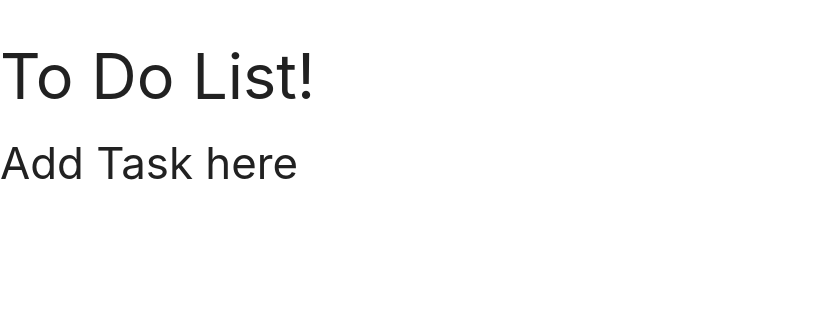
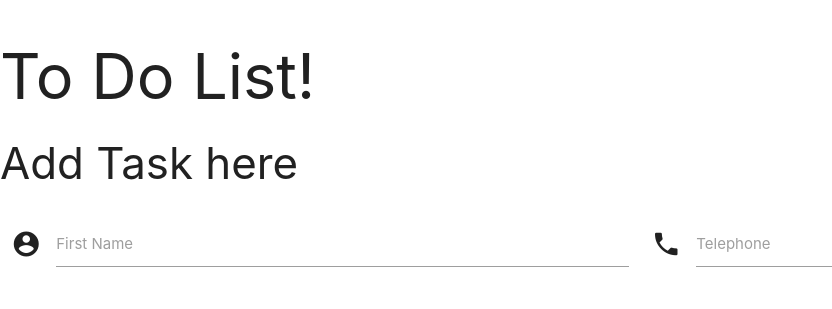
Before and after one commit to Code-Institute-Submissions/vegan-cookbook, a Flask app: page /add_task in a window 1280 px wide. Shown: the top 309 px of the page, without its empty margins (0-832 px from the left). Run offline with Flask 2, Linux system fonts and the light colour scheme; some libraries are stand-ins or nearby versions.

Commit message:
added materialize form and icons

```diff
--- a/templates/addtask.html
+++ b/templates/addtask.html
@@ -1,5 +1,19 @@
 {% extends 'base.html' %} {% block content %}
-
-<h3> Add Task here</h3>
-
+<h3>Add Task here</h3>
+<div class="row">
+    <form  action="" method="POST" class="col s12">
+        <div class="row">
+            <div class="input-field col s6">
+                <i class="material-icons prefix">account_circle</i>
+                <input id="icon_prefix" type="text" class="validate">
+                <label for="icon_prefix">First Name</label>
+            </div>
+            <div class="input-field col s6">
+                <i class="material-icons prefix">phone</i>
+                <input id="icon_telephone" type="tel" class="validate">
+                <label for="icon_telephone">Telephone</label>
+            </div>
+        </div>
+    </form>
+</div>
 {% endblock %}
```
